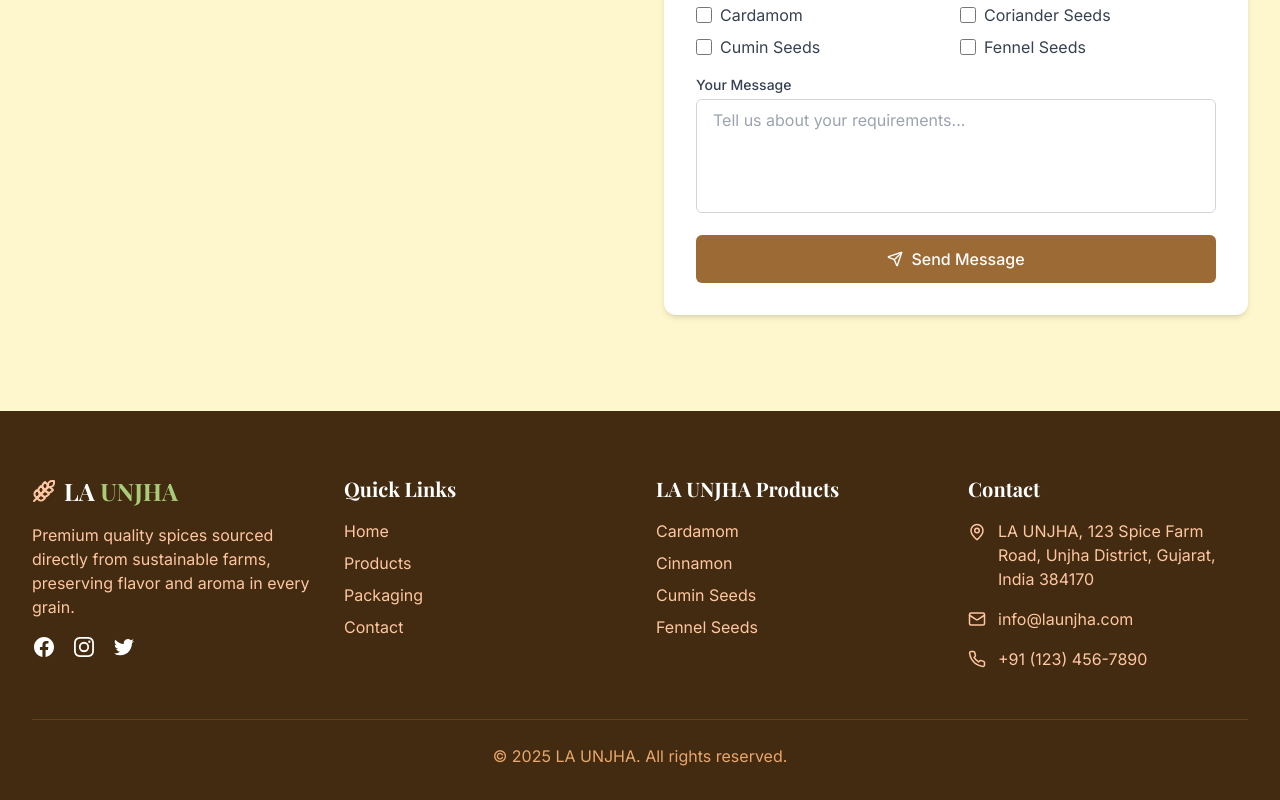
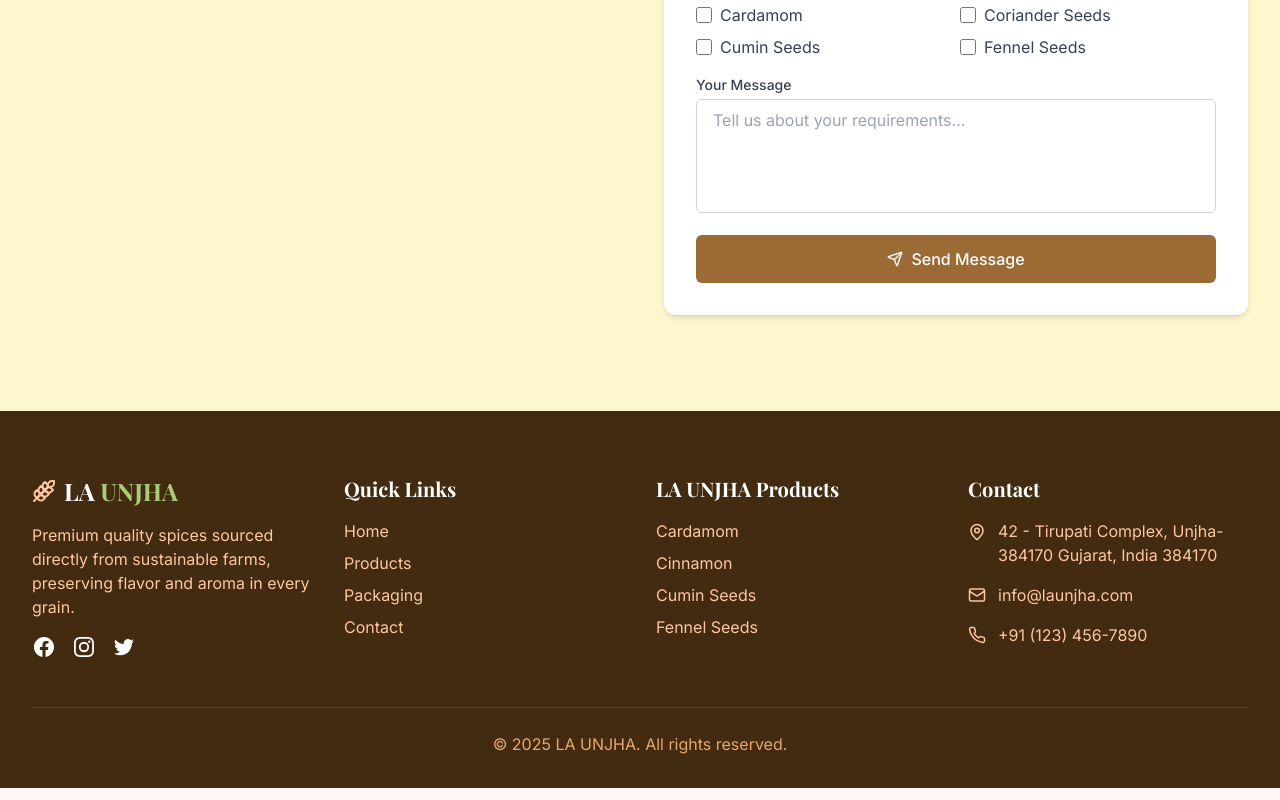
Before and after one commit to Dark126/yo-what-now, a React (Vite) app: page / in a window 1280 px wide. Shown: the part 3159-3959 px from the top of the page. Built offline with nearby package versions, Linux system fonts and the light colour scheme.

Commit message:
Visual edit in Lovable
Edited UI in Lovable

```diff
--- a/src/components/Footer.tsx
+++ b/src/components/Footer.tsx
@@ -1,12 +1,8 @@
-
 import { Link } from "react-router-dom";
 import { Mail, Phone, MapPin, Wheat } from "lucide-react";
-
 const Footer = () => {
   const currentYear = new Date().getFullYear();
-
-  return (
-    <footer className="bg-spice-800 text-white pt-16 pb-8">
+  return <footer className="bg-spice-800 text-white pt-16 pb-8">
       <div className="spice-container">
         <div className="grid grid-cols-1 md:grid-cols-2 lg:grid-cols-4 gap-8 mb-12">
           <div>
@@ -79,7 +75,7 @@ const Footer = () => {
             <ul className="space-y-4">
               <li className="flex items-start gap-3">
                 <MapPin className="text-spice-200 flex-shrink-0 mt-1" size={18} />
-                <span className="text-spice-200">LA UNJHA, 123 Spice Farm Road, Unjha District, Gujarat, India 384170</span>
+                <span className="text-spice-200">42 - Tirupati Complex, Unjha-384170 Gujarat, India 384170</span>
               </li>
               <li className="flex items-center gap-3">
                 <Mail className="text-spice-200 flex-shrink-0" size={18} />
@@ -99,8 +95,6 @@ const Footer = () => {
           </p>
         </div>
       </div>
-    </footer>
-  );
+    </footer>;
 };
-
 export default Footer;
```
